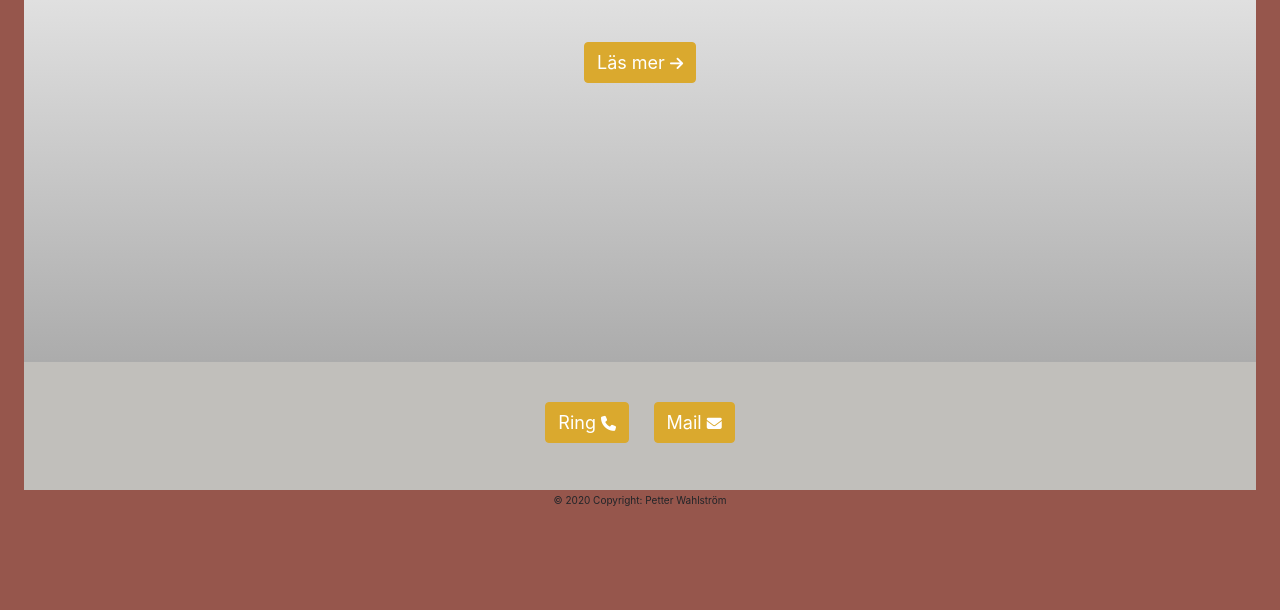
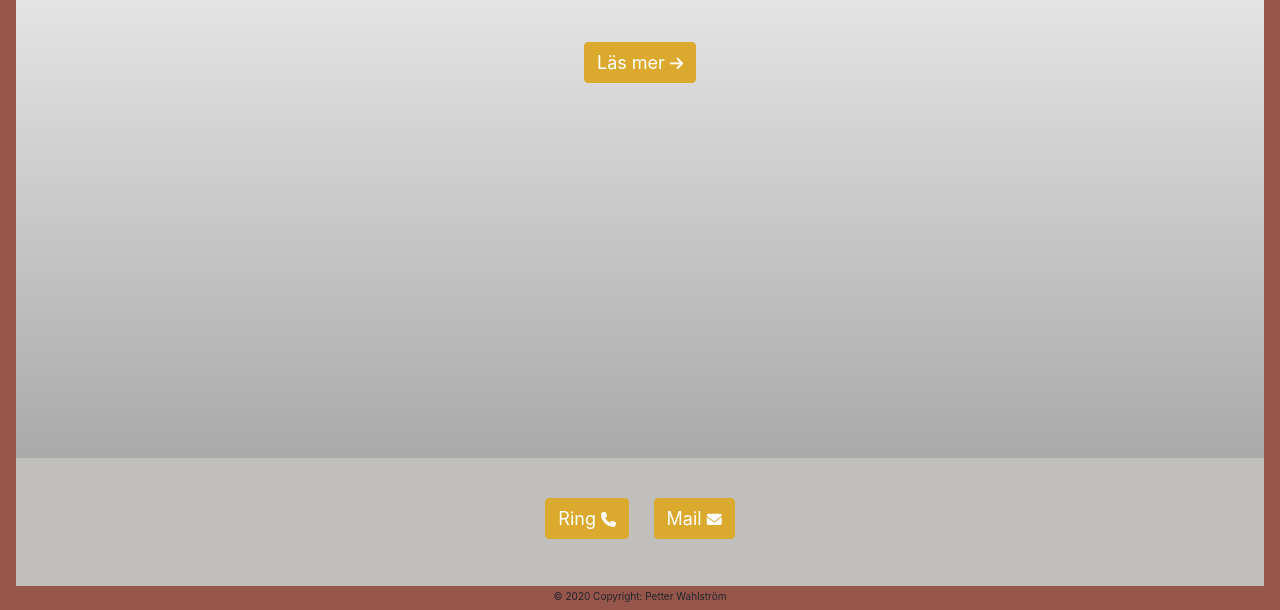
Before and after one commit to Alexanderjansson91/websitePetter, a plain HTML site: page index.html in a window 1280 px wide. Shown: the part 294-904 px from the top of the page. Before the commit the page ends 808 px from the top, so only its background shows below. Drawn offline with nearby package versions, Linux system fonts and the light colour scheme.

Commit message:
margin
margin

```diff
--- a/style.css
+++ b/style.css
@@ -2,8 +2,8 @@
 body, html {
 
     margin-top: 3vh;
-    margin-left: 3vh;
-    margin-right: 3vh;
+    margin-left: 2vh;
+    margin-right: 2vh;
     margin-bottom: 3vh;
     background: #96564C;
 
@@ -23,7 +23,7 @@ body{
 .app-wrap{
     display: flex;
     flex-direction: column;
-    min-height: 88vh;
+    min-height: 100vh;
     background-image: linear-gradient(to bottom, rgba(255, 255, 255, 0.9),rgba(142, 142, 142, 0.9));
 
 }
```
